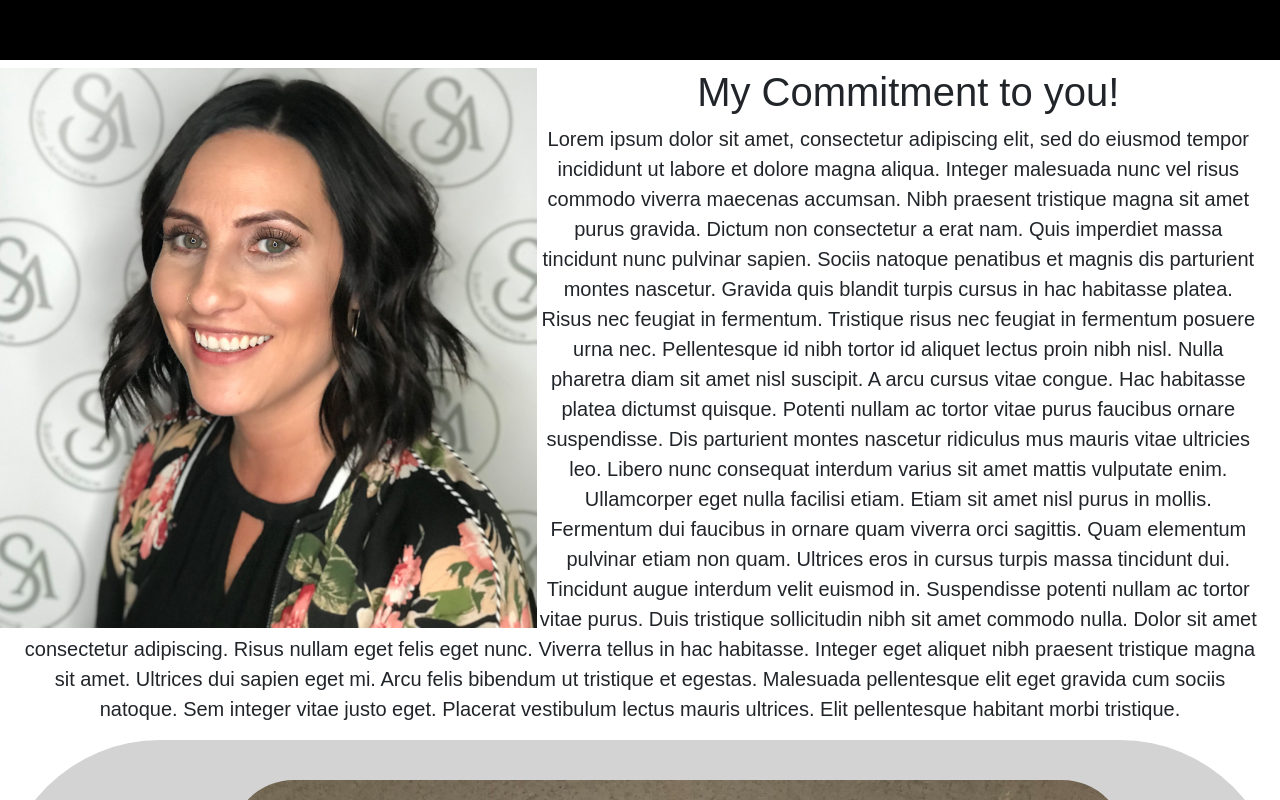
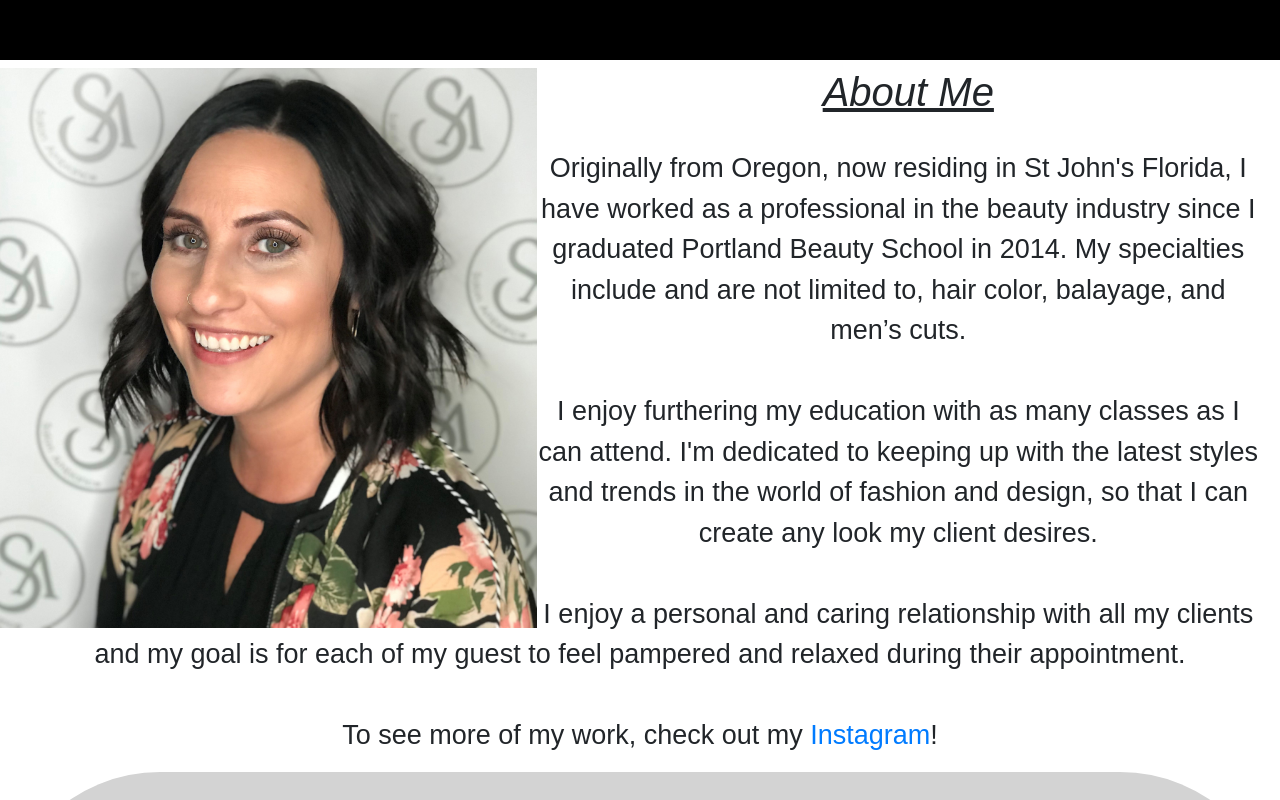
Before and after one commit to popemray00/Aleesa, a React (Create React App) app: page / in a window 1280 px wide. Shown: the part 1280-2080 px from the top of the page. Built offline with nearby package versions, Linux system fonts and the light colour scheme.

Commit message:
About me complete

```diff
--- a/src/Home.css
+++ b/src/Home.css
@@ -86,8 +86,14 @@
     text-align: center;
   }
 
+  .mainbody h1 {
+    font-style: italic;
+    font: bolder;
+    text-decoration: underline;
+  }
+
   .mainbody p {
-    font-size: 20px;
+    font-size: 27px;
     padding: 0px 20px 0px 20px;
   }
 
--- a/src/Home.js
+++ b/src/Home.js
@@ -20,9 +20,12 @@ class Home extends React.Component {
 
           <div className="mainbody">
             <img src="/wifey5.jpg" alt="pic of me" className="mainimg"></img>
-            <h1>My Commitment to you!</h1>
-            <p>Lorem ipsum dolor sit amet, consectetur adipiscing elit, sed do eiusmod tempor incididunt ut labore et dolore magna aliqua. Integer malesuada nunc vel risus commodo viverra maecenas accumsan. Nibh praesent tristique magna sit amet purus gravida. Dictum non consectetur a erat nam. Quis imperdiet massa tincidunt nunc pulvinar sapien. Sociis natoque penatibus et magnis dis parturient montes nascetur. Gravida quis blandit turpis cursus in hac habitasse platea. Risus nec feugiat in fermentum. Tristique risus nec feugiat in fermentum posuere urna nec. Pellentesque id nibh tortor id aliquet lectus proin nibh nisl. Nulla pharetra diam sit amet nisl suscipit. A arcu cursus vitae congue. Hac habitasse platea dictumst quisque. Potenti nullam ac tortor vitae purus faucibus ornare suspendisse. Dis parturient montes nascetur ridiculus mus mauris vitae ultricies leo. Libero nunc consequat interdum varius sit amet mattis vulputate enim. Ullamcorper eget nulla facilisi etiam. Etiam sit amet nisl purus in mollis. Fermentum dui faucibus in ornare quam viverra orci sagittis.
-               Quam elementum pulvinar etiam non quam. Ultrices eros in cursus turpis massa tincidunt dui. Tincidunt augue interdum velit euismod in. Suspendisse potenti nullam ac tortor vitae purus. Duis tristique sollicitudin nibh sit amet commodo nulla. Dolor sit amet consectetur adipiscing. Risus nullam eget felis eget nunc. Viverra tellus in hac habitasse. Integer eget aliquet nibh praesent tristique magna sit amet. Ultrices dui sapien eget mi. Arcu felis bibendum ut tristique et egestas. Malesuada pellentesque elit eget gravida cum sociis natoque. Sem integer vitae justo eget. Placerat vestibulum lectus mauris ultrices. Elit pellentesque habitant morbi tristique.</p>
+            <h1>About Me</h1><br></br>
+            <p id="commitment">Originally from Oregon, now residing in St John's Florida, I have worked as a professional in the beauty industry since I graduated Portland Beauty School in 2014. My specialties include and are not limited to, hair color, balayage, and men’s cuts.<br></br><br></br>
+            I enjoy furthering my education with as many classes as I can attend. I'm dedicated to keeping up with the latest styles and trends in the world of fashion and design, so that I can create any look my client desires. <br></br><br></br>
+            I enjoy a personal and caring relationship with all my clients and my goal is for each of my guest to feel pampered and relaxed during their appointment.<br></br><br></br>
+            To see more of my work, check out my <a href="https://www.instagram.com/hair_by_aleesa/" target="blank">Instagram</a>!
+            </p>
           </div>
 
           <div className="work">
```
